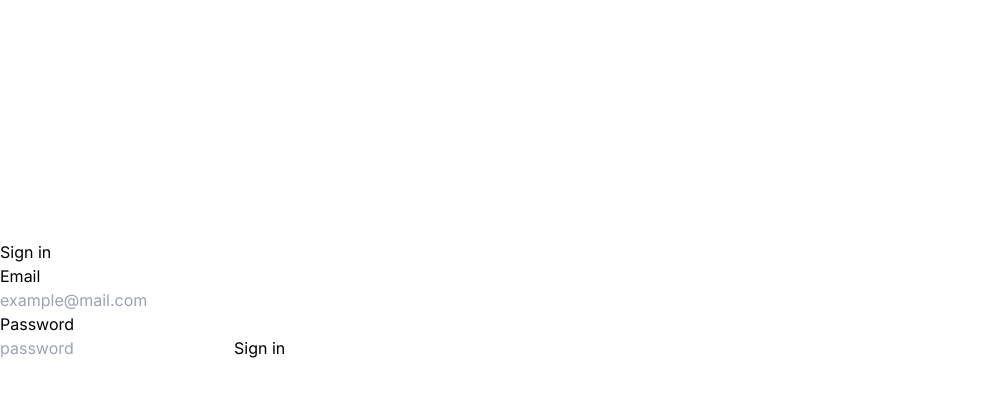
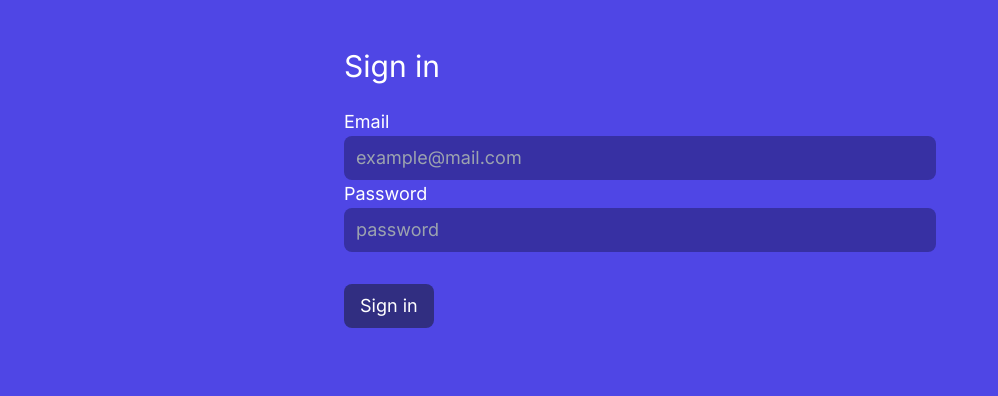
Before and after one commit to Moscode/Technical-Interview-AI-Assistant, a Next.js app: page /signin in a window 1280 px wide. Shown: the top 396 px of the page, without its empty margins (0-998 px from the left). Built offline with nearby package versions, Linux system fonts and the light colour scheme; no server answers.

Commit message:
added more style

```diff
--- a/app/signin/page.tsx
+++ b/app/signin/page.tsx
@@ -6,6 +6,7 @@ import { useState } from "react";
 export default function Page(){
     const [email, setEmail] = useState('')
     const [password, setPassword] = useState('')
+    const [error, setError] = useState('')
 
     const router = useRouter()
 
@@ -15,7 +16,7 @@ export default function Page(){
         const {result, error} = await SignIn({email, password})
 
         if (error){
-            console.log(error)
+            setError("Failed to Signin")
             return;
         }
 
@@ -24,21 +25,46 @@ export default function Page(){
     }
 
     return(
-        <div className="">
+        <div className="bg-indigo-600 flex flex-col md:flex-row h-[100vh]">
+        <div className="w-full md:w-1/2 bg-indigo-600 p-6 mx-auto">
         <div className="form-wrapper">
-            <h1 className="mt-60 mb-30">Sign in</h1>
+            <h1 className="text-white text-3xl mt-6 mb-6">Sign in</h1>
             <form onSubmit={handleSignIn} className="form">
-                <label htmlFor="email">
+                <label htmlFor="email" className="text-white text-lg">
                     <p>Email</p>
-                    <input onChange={(e) => setEmail(e.target.value)} required type="email" name="email" id="email" placeholder="example@mail.com" />
+                    <input
+                        onChange={(e) => setEmail(e.target.value)}
+                        required
+                        type="email"
+                        name="email"
+                        id="email"
+                        placeholder="example@mail.com"
+                        className="w-full py-2 px-3 rounded-lg bg-indigo-800 text-white placeholder-gray-400 focus:outline-none focus:ring focus:border-indigo-300"
+                    />
                 </label>
-                <label htmlFor="password">
+                <label htmlFor="password" className="text-white text-lg">
                     <p>Password</p>
-                    <input onChange={(e) => setPassword(e.target.value)} required type="password" name="password" id="password" placeholder="password" />
+                    <input
+                        onChange={(e) => setPassword(e.target.value)}
+                        required
+                        type="password"
+                        name="password"
+                        id="password"
+                        placeholder="password"
+                        className="w-full py-2 px-3 rounded-lg bg-indigo-800 text-white placeholder-gray-400 focus:outline-none focus:ring focus:border-indigo-300"
+                    />
                 </label>
-                <button type="submit">Sign in</button>
+                <p className="text-red-500 text-sm mt-2">{error}</p>
+                <button
+                    type="submit"
+                    className="bg-indigo-900 text-white text-lg py-2 px-4 rounded-lg mt-6 hover:bg-indigo-700 focus:outline-none focus:ring focus:border-indigo-300"
+                >
+                    Sign in
+                </button>
             </form>
         </div>
     </div>
+</div>
+
     )
 }
--- a/app/signup/page.tsx
+++ b/app/signup/page.tsx
@@ -6,6 +6,7 @@ import { useState } from "react";
 export default function Page(){
     const [email, setEmail] = useState('')
     const [password, setPassword] = useState('')
+    const [error, setError] = useState('')
 
     const router = useRouter()
 
@@ -15,7 +16,7 @@ export default function Page(){
         const {result, error} = await SignUp({email, password})
 
         if (error){
-            console.log(error)
+            setError("Failed to signup")
             return;
         }
 
@@ -24,21 +25,45 @@ export default function Page(){
     }
 
     return(
-        <div className="">
+        <div className="bg-indigo-600 flex flex-col md:flex-row h-[100vh]">
+        <div className="w-full md:w-1/2 bg-indigo-600 p-6 mx-auto">
         <div className="form-wrapper">
-            <h1 className="mt-60 mb-30">Sign up</h1>
+            <h1 className="text-white text-3xl mt-6 mb-6">Sign in</h1>
             <form onSubmit={handleSignUp} className="form">
-                <label htmlFor="email">
+                <label htmlFor="email" className="text-white text-lg">
                     <p>Email</p>
-                    <input onChange={(e) => setEmail(e.target.value)} required type="email" name="email" id="email" placeholder="example@mail.com" />
+                    <input
+                        onChange={(e) => setEmail(e.target.value)}
+                        required
+                        type="email"
+                        name="email"
+                        id="email"
+                        placeholder="example@mail.com"
+                        className="w-full py-2 px-3 rounded-lg bg-indigo-800 text-white placeholder-gray-400 focus:outline-none focus:ring focus:border-indigo-300"
+                    />
                 </label>
-                <label htmlFor="password">
+                <label htmlFor="password" className="text-white text-lg">
                     <p>Password</p>
-                    <input onChange={(e) => setPassword(e.target.value)} required type="password" name="password" id="password" placeholder="password" />
+                    <input
+                        onChange={(e) => setPassword(e.target.value)}
+                        required
+                        type="password"
+                        name="password"
+                        id="password"
+                        placeholder="password"
+                        className="w-full py-2 px-3 rounded-lg bg-indigo-800 text-white placeholder-gray-400 focus:outline-none focus:ring focus:border-indigo-300"
+                    />
                 </label>
-                <button type="submit">Sign up</button>
+                <p className="text-red-500 text-sm mt-2">{error}</p>
+                <button
+                    type="submit"
+                    className="bg-indigo-900 text-white text-lg py-2 px-4 rounded-lg mt-6 hover:bg-indigo-700 focus:outline-none focus:ring focus:border-indigo-300"
+                >
+                    Sign up
+                </button>
             </form>
         </div>
     </div>
+</div>
     )
 }
```
